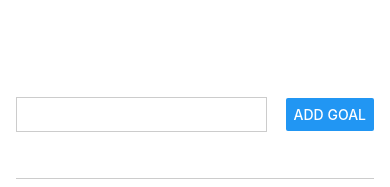
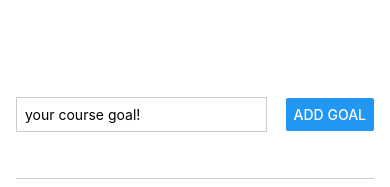
Before and after one commit to banggeunho/React-Native-Study, a React Native app: screen / in a window 390 px wide. Shown: the top 187 px of the page. Built offline with nearby package versions, Linux system fonts and the light colour scheme.

Commit message:
feat: Add Handler for inputtext

```diff
--- a/App.js
+++ b/App.js
@@ -1,11 +1,28 @@
 import {Button, StyleSheet, Text, TextInput, View} from 'react-native';
+import {useState} from "react";
 
 export default function App() {
+    const [enteredGoalText, setEnteredGoalText] = useState("");
+
+    function goalInputHandler(enteredText) {
+        console.log(enteredText);
+        setEnteredGoalText(enteredText);
+    }
+
+    function addGoalHandler() {
+        console.log(enteredGoalText);
+    }
+
+
     return (
         <View style={styles.appContainer}>
             <View style={styles.inputContainer}>
-                <TextInput style={styles.textInput}/>
-                <Button title="Add Goal"/>
+                <TextInput style={styles.textInput}
+                           placeholder={"your course goal!"}
+                           onChangeText={goalInputHandler}
+                />
+                <Button title="Add Goal"
+                        onPress={addGoalHandler}/>
             </View>
             <View style={styles.goalsContainer}>
                 <Text>List of goals...</Text>
@@ -39,5 +56,4 @@ const styles = StyleSheet.create({
     goalsContainer: {
         flex: 5
     }
-
 });
```
